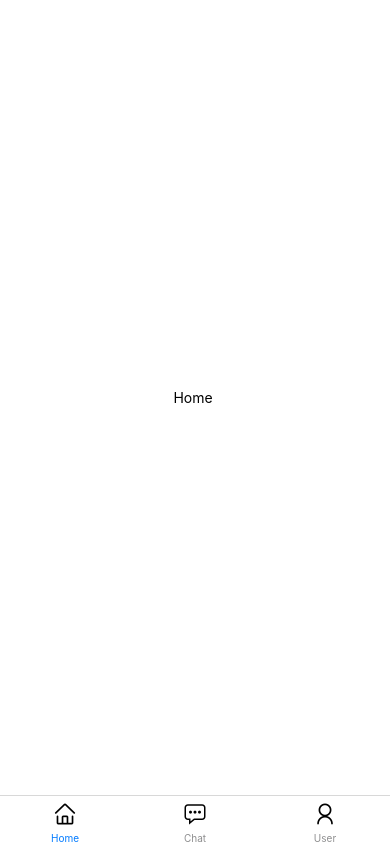
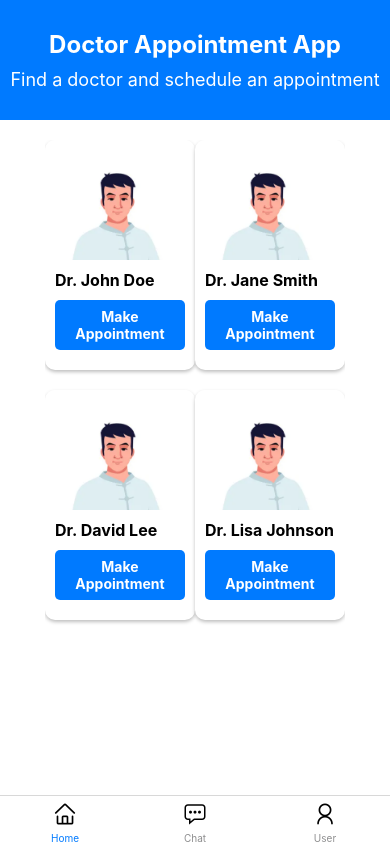
Before and after one commit to amrsheeka/Doctor_Now, a React Native app: screen /Homefunc in a window 390 px wide. Built offline with nearby package versions, Linux system fonts and the light colour scheme.

Commit message:
Home edit

```diff
--- a/components/screens/Home.jsx
+++ b/components/screens/Home.jsx
@@ -1,27 +1,114 @@
-import React, { useState } from "react";
-import {
-  StyleSheet,
-  Text,
-  View,
-  KeyboardAvoidingView,
-  TextInput,
-  Button,
-} from "react-native";
+import React from 'react';
+import { View, Text, StyleSheet, FlatList, Image,TouchableOpacity } from 'react-native';
 
-const Home = ({ navigation }) => {
+const doctors = [
+  { id: 1, name: 'Dr. John Doe', photo: require('../assets/Herbal_Medicine_Male_Avatar.png') },
+  { id: 2, name: 'Dr. Jane Smith', photo: require('../assets/Herbal_Medicine_Male_Avatar.png') },
+  { id: 3, name: 'Dr. David Lee', photo: require('../assets/Herbal_Medicine_Male_Avatar.png') },
+  { id: 4, name: 'Dr. Lisa Johnson', photo: require('../assets/Herbal_Medicine_Male_Avatar.png') },
+];
+
+const DoctorCard = ({ doctor }) => {
   return (
-    <View style={styles.container}>
-      <Text>Home </Text>
+    <View style={styles.card}>
+      <Image source={doctor.photo} style={styles.cardPhoto} />
+      <View style={styles.cardContent}>
+        <Text style={styles.cardTitle}>{doctor.name}</Text>
+        <TouchableOpacity style={styles.cardButton}>
+          <Text style={styles.cardButtonText}>Make Appointment</Text>
+        </TouchableOpacity>
+      </View>
     </View>
   );
 };
+
+const HomePage = () => {
+  const renderDoctor = ({ item }) => <DoctorCard doctor={item} />;
+
+  return (
+    <View style={styles.container}>
+      <View style={styles.header}>
+        <Text style={styles.heading}>Doctor Appointment App</Text>
+        <Text style={styles.subHeading}>Find a doctor and schedule an appointment</Text>
+      </View>
+      <FlatList
+        data={doctors}
+        renderItem={renderDoctor}
+        keyExtractor={(item) => item.id.toString()}
+        numColumns={2}
+        columnWrapperStyle={styles.row}
+      />
+    </View>
+  );
+};
+
 const styles = StyleSheet.create({
   container: {
     flex: 1,
-    backgroundColor: "#fff",
-    alignItems: "center",
-    justifyContent: "center",
+    alignItems: 'center',
+    backgroundColor: '#fff',
+  },
+  header: {
+    backgroundColor: '#007aff',
+    width: '100%',
+    alignItems: 'center',
+    justifyContent: 'center',
+    paddingVertical: 30,
+    marginBottom: 20,
+  },
+  heading: {
+    fontSize: 24,
+    fontWeight: 'bold',
+    color: '#fff',
+    marginBottom: 10,
+  },
+  subHeading: {
+    fontSize: 18,
+    color: '#fff',
+  },
+  row: {
+    justifyContent: 'space-between',
+  },
+  card: {
+    width: 150,
+    height: 230,
+    backgroundColor: '#fff',
+    borderRadius: 10,
+    shadowColor: '#000',
+    shadowOffset: {
+      width: 0,
+      height: 2,
+    },
+    shadowOpacity: 0.25,
+    shadowRadius: 3.84,
+    elevation: 5,
+    marginBottom: 20,
+  },
+  cardPhoto: {
+    width: 150,
+    height: 120,
+    borderTopLeftRadius: 10,
+    borderTopRightRadius: 10,
+  },
+  cardContent: {
+    padding: 10,
+  },
+  cardTitle: {
+    fontSize: 16,
+    fontWeight: 'bold',
+  },
+  cardButton: {
+    backgroundColor: '#007aff',
+    padding: 8,
+    borderRadius: 5,
+    marginTop: 10,
+  },
+  cardButtonText: {
+    color: '#fff',
+    fontSize: 14,
+    fontWeight: 'bold',
+    textAlign: 'center',
   },
 });
 
-export default Home;
+export default HomePage;
--- a/components/screens/LoginScreen.js
+++ b/components/screens/LoginScreen.js
@@ -6,7 +6,9 @@ import {
   KeyboardAvoidingView,
   TextInput,
   Button,
+  TouchableOpacity
 } from "react-native";
+
 
 const LoginScreen = ({ navigation }) => {
   const [email, setEmail] = useState("");
```
